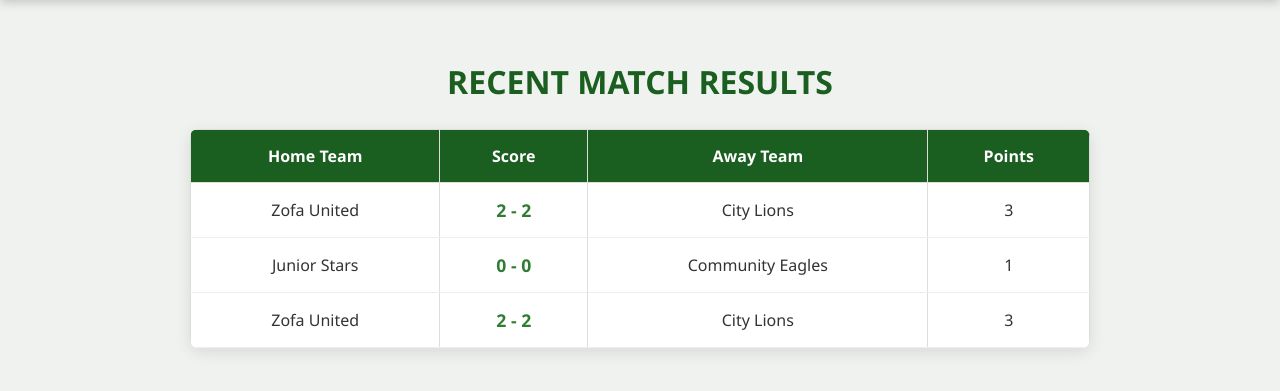
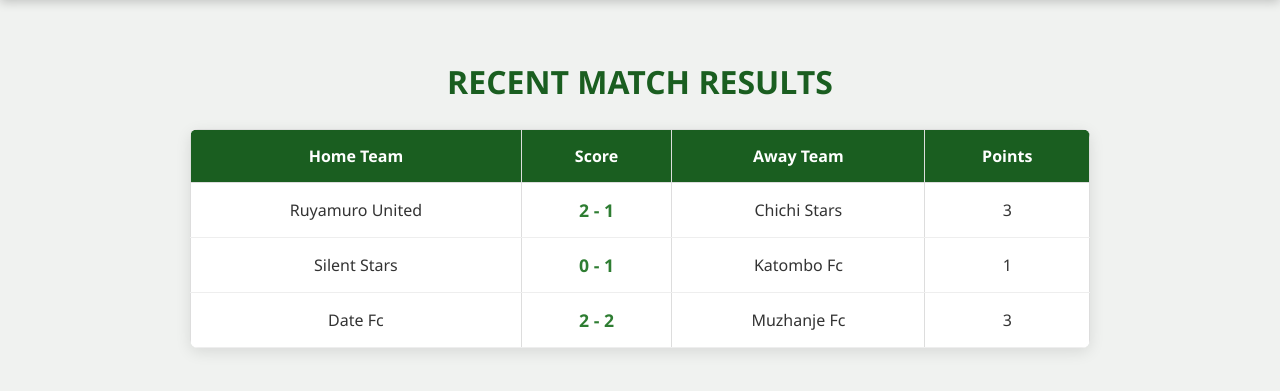
Before and after one commit to newmanhillarry/flask_app_new, a Flask app: page /results in a window 1280 px wide. Shown: the part 105-496 px from the top of the page. Run offline with Flask 3, Linux system fonts and the light colour scheme.

Commit message:
Update results.html

```diff
--- a/templates/results.html
+++ b/templates/results.html
@@ -33,21 +33,21 @@
             <tbody>
                 <!-- Update these manually in GitHub -->
                 <tr>
-                    <td>Zofa United</td>
-                    <td class="score-cell">2 - 2</td>
-                    <td>City Lions</td>
+                    <td>Ruyamuro United</td>
+                    <td class="score-cell">2 - 1</td>
+                    <td>Chichi Stars</td>
                     <td>3</td>
                 </tr>
                 <tr>
-                    <td>Junior Stars</td>
-                    <td class="score-cell">0 - 0</td>
-                    <td>Community Eagles</td>
+                    <td>Silent Stars</td>
+                    <td class="score-cell">0 - 1</td>
+                    <td>Katombo Fc</td>
                     <td>1</td>
                 </tr>
                 <tr>
-                    <td>Zofa United</td>
+                    <td>Date Fc</td>
                     <td class="score-cell">2 - 2</td>
-                    <td>City Lions</td>
+                    <td>Muzhanje Fc</td>
                     <td>3</td>
                 </tr>
             </tbody>
```
